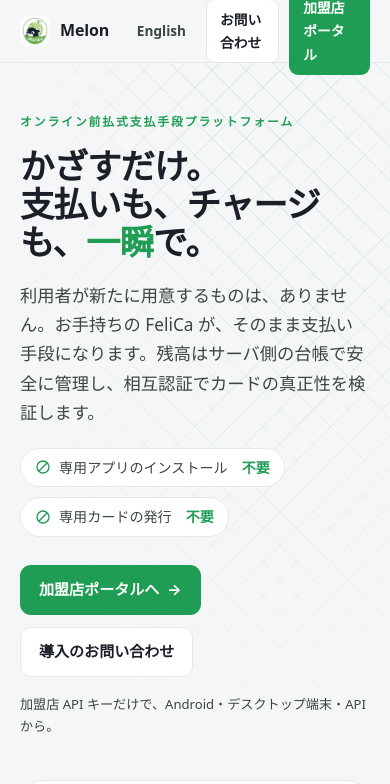
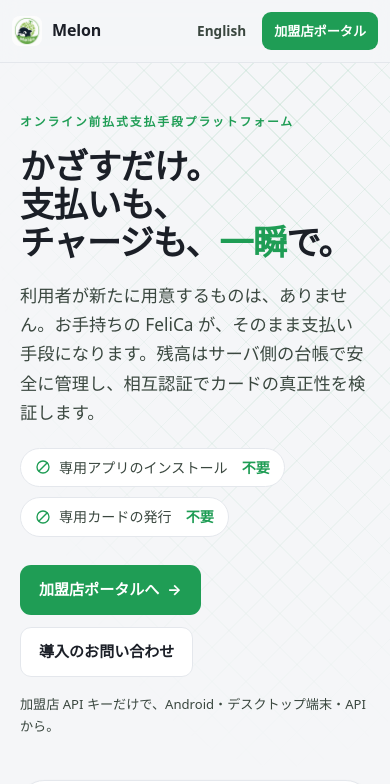
Before and after one commit to soltia48/melon, a Next.js app in the folder web/: page / in a window 390 px wide. Shown: the top 784 px of the page. Built offline with nearby package versions, Linux system fonts and the light colour scheme; no server answers.

Commit message:
fix LP design

```diff
--- a/web/app/globals.css
+++ b/web/app/globals.css
@@ -43,8 +43,13 @@ body {
   margin: 0;
 }
 body {
-  font-family: system-ui, -apple-system, "Segoe UI", "Hiragino Kaku Gothic ProN",
-    Meiryo, sans-serif;
+  font-family:
+    system-ui,
+    -apple-system,
+    "Segoe UI",
+    "Hiragino Kaku Gothic ProN",
+    Meiryo,
+    sans-serif;
   background: var(--bg);
   color: var(--text);
   font-size: 14px;
@@ -503,6 +508,10 @@ tr.clickable:hover td {
 .lp .nav .spacer {
   flex: 1;
 }
+.lp .nav .brand,
+.lp .nav .cta-min {
+  flex: none;
+}
 .lp .nav .cta-min {
   display: flex;
   gap: 10px;
@@ -511,6 +520,56 @@ tr.clickable:hover td {
 @media (max-width: 760px) {
   .lp .nav .links {
     display: none;
+  }
+}
+/* A phone has room for the brand, the language toggle and ONE call to action.
+   The secondary one goes: 「お問い合わせ」 is repeated in the hero and the footer,
+   whereas the portal link exists nowhere else in the nav. */
+@media (max-width: 560px) {
+  .lp .nav .wrap {
+    /* Buy back side padding: on a 320px phone every pixel counts. */
+    width: min(1080px, 100% - 24px);
+    gap: 10px;
+  }
+  .lp .nav .cta-min {
+    gap: 6px;
+  }
+  .lp .nav .cta-min .btn-ghost {
+    display: none;
+  }
+  .lp .nav .lang {
+    padding: 6px 7px;
+    font-size: 0.8rem;
+  }
+  .lp .nav .cta-min .btn-sm {
+    padding: 7px 11px;
+    font-size: 0.82rem;
+  }
+}
+/* Narrower than any phone but a folded Galaxy Fold. The logo still links home,
+   so the wordmark is what goes — dropping the language toggle or clipping the one
+   call to action would cost more. */
+@media (max-width: 319px) {
+  .lp .nav .brand .wordmark {
+    display: none;
+  }
+}
+@media (max-width: 380px) {
+  .lp .nav .brand {
+    font-size: 0.95rem;
+    gap: 7px;
+  }
+  .lp .nav .brand img {
+    width: 26px;
+    height: 26px;
+  }
+  .lp .nav .lang {
+    font-size: 0.78rem;
+    padding: 6px 4px;
+  }
+  .lp .nav .cta-min .btn-sm {
+    padding: 7px 10px;
+    font-size: 0.8rem;
   }
 }
 
@@ -522,11 +581,18 @@ tr.clickable:hover td {
   font-family: inherit;
   font-size: 0.94rem;
   font-weight: 700;
+  /* Never break a label across lines. Japanese wraps between almost any two
+     characters, so a squeezed button would otherwise stack its label vertically
+     rather than simply overflow — which is how the nav fell apart on a phone. */
+  white-space: nowrap;
   padding: 11px 18px;
   border-radius: 11px;
   cursor: pointer;
   border: 1px solid transparent;
-  transition: transform 0.12s ease, background 0.15s ease, border-color 0.15s ease;
+  transition:
+    transform 0.12s ease,
+    background 0.15s ease,
+    border-color 0.15s ease;
 }
 .lp .btn-primary {
   background: var(--accent);
@@ -573,13 +639,22 @@ tr.clickable:hover td {
   inset: 0;
   z-index: 0;
   pointer-events: none;
-  background-image: repeating-linear-gradient(
+  background-image:
+    repeating-linear-gradient(
       45deg,
       var(--lp-net) 0 1.2px,
       transparent 1.2px 24px
     ),
-    repeating-linear-gradient(-45deg, var(--lp-net) 0 1.2px, transparent 1.2px 24px);
-  -webkit-mask-image: radial-gradient(120% 90% at 72% 8%, #000 0%, transparent 62%);
+    repeating-linear-gradient(
+      -45deg,
+      var(--lp-net) 0 1.2px,
+      transparent 1.2px 24px
+    );
+  -webkit-mask-image: radial-gradient(
+    120% 90% at 72% 8%,
+    #000 0%,
+    transparent 62%
+  );
   mask-image: radial-gradient(120% 90% at 72% 8%, #000 0%, transparent 62%);
 }
 .lp .hero .wrap {
@@ -597,9 +672,23 @@ tr.clickable:hover td {
   letter-spacing: -0.025em;
   line-height: 1.1;
   margin: 16px 0 0;
+  /* The headline now only breaks between phrases (`.ph` below), and with so few
+     break points `balance` starts shuffling the lines around. Fill each line
+     instead — the phrases decide where the breaks are. */
+  text-wrap: normal;
 }
 .lp .hero h1 .hl {
   color: var(--accent);
+}
+/* One 文節 per span. Japanese permits a line break between almost any two
+   characters, so on a narrow viewport the headline would otherwise break inside a
+   phrase ("支払い / も、"). Making each phrase unbreakable leaves the boundaries
+   between them as the only break opportunities.
+   Deliberately NOT display:inline-block: an atomic box ends the text run, and the
+   browser then stops trimming the trailing space built into 「、」, which opens a
+   visible gap before the next phrase. */
+.lp .hero h1 .ph {
+  white-space: nowrap;
 }
 .lp .hero p.lead {
   font-size: 1.08rem;
@@ -715,7 +804,8 @@ tr.clickable:hover td {
   border: 1px solid var(--border);
   display: grid;
   place-items: center;
-  box-shadow: inset 0 0 0 6px color-mix(in srgb, var(--accent-weak) 70%, transparent);
+  box-shadow: inset 0 0 0 6px
+    color-mix(in srgb, var(--accent-weak) 70%, transparent);
 }
 .lp .card-hero .badge img {
   width: 104px;
@@ -897,7 +987,9 @@ tr.clickable:hover td {
   border-radius: 16px;
   padding: 26px;
   box-shadow: var(--shadow);
-  transition: transform 0.15s ease, border-color 0.15s ease;
+  transition:
+    transform 0.15s ease,
+    border-color 0.15s ease;
 }
 .lp .feature:hover {
   transform: translateY(-3px);
@@ -1056,7 +1148,8 @@ tr.clickable:hover td {
   inset: 0;
   opacity: 0.5;
   pointer-events: none;
-  background-image: repeating-linear-gradient(
+  background-image:
+    repeating-linear-gradient(
       45deg,
       rgba(255, 255, 255, 0.06) 0 1.2px,
       transparent 1.2px 24px
--- a/web/components/landing.tsx
+++ b/web/components/landing.tsx
@@ -36,7 +36,8 @@ export function Landing({ c }: { c: LpCopy }) {
         <div className="wrap">
           <a className="brand" href="#top">
             {/* eslint-disable-next-line @next/next/no-img-element */}
-            <img src="/melon-logo.png" alt="" /> Melon
+            <img src="/melon-logo.png" alt="" />{" "}
+            <span className="wordmark">Melon</span>
           </a>
           <div className="links">
             <a href="#features">{c.nav.features}</a>
--- a/web/lib/lp-copy.tsx
+++ b/web/lib/lp-copy.tsx
@@ -100,11 +100,18 @@ export const LP_JA: LpCopy = {
   },
   hero: {
     eyebrow: "オンライン前払式支払手段プラットフォーム",
+    // Japanese wraps anywhere, so a narrow viewport would cut a phrase in half
+    // ("支払い / も、"). Each 文節 is its own box, so the only place a line can
+    // break is between them — see `.lp .hero h1 .ph` in globals.css.
     h1: (
       <>
-        かざすだけ。
+        <span className="ph">かざすだけ。</span>
         <br />
-        支払いも、チャージも、<span className="hl">一瞬</span>で。
+        <span className="ph">支払いも、</span>
+        <span className="ph">チャージも、</span>
+        <span className="ph">
+          <span className="hl">一瞬</span>で。
+        </span>
       </>
     ),
     lead: (
```
